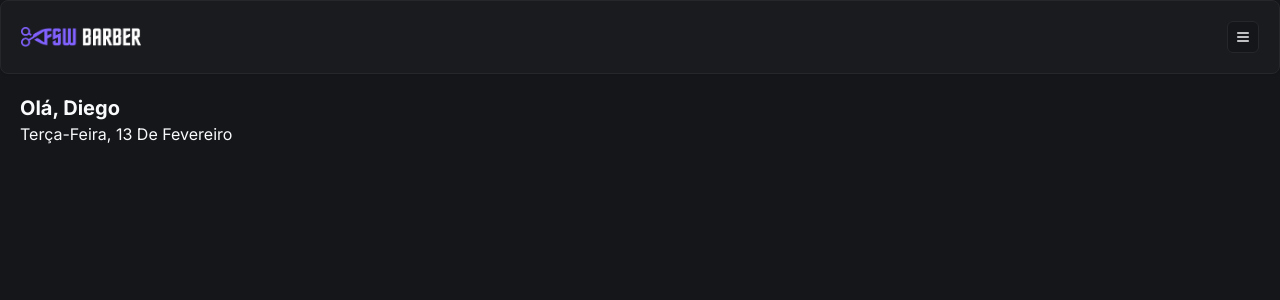
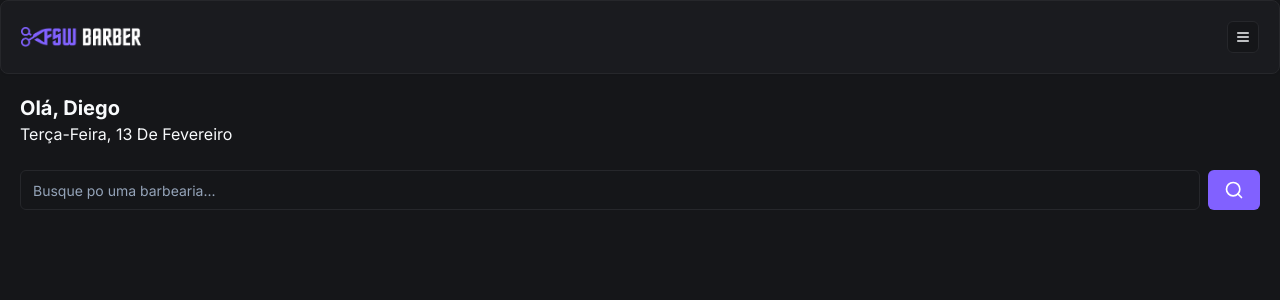
Before and after one commit to dgo-angelo/fullstackweek-barber, a Next.js app: page / in a window 1280 px wide. Shown: the top 300 px of the page. Built offline with nearby package versions, Linux system fonts and the light colour scheme.

Commit message:
(feat) add initial search component

```diff
--- /dev/null
+++ b/app/(home)/_components/search.tsx
@@ -0,0 +1,17 @@
+'use client';
+import { Button } from '@/app/_components/ui/button';
+import { Input } from '@/app/_components/ui/input';
+import { SearchIcon } from 'lucide-react';
+
+const Search = () => {
+  return (
+    <div className='flex items-center gap-2'>
+      <Input placeholder='Busque po uma barbearia...' />
+      <Button variant='default'>
+        <SearchIcon size={20}></SearchIcon>
+      </Button>
+    </div>
+  );
+};
+
+export default Search;
--- a/app/(home)/page.tsx
+++ b/app/(home)/page.tsx
@@ -1,6 +1,7 @@
 import { format } from 'date-fns';
 import Header from '../_components/header';
 import { ptBR } from 'date-fns/locale';
+import Search from './_components/search';
 
 export default function Home() {
   return (
@@ -10,6 +11,9 @@
         <h2 className='text-xl font-bold'>Olá, Diego</h2>
         <p className='capitalize'>{format(new Date(), "EEEE',' dd 'de' MMMM", { locale: ptBR })}</p>
       </div>
+      <div className='px-5 mt-6'>
+        <Search />
+      </div>
     </div>
   );
 }
--- /dev/null
+++ b/app/_components/ui/input.tsx
@@ -0,0 +1,25 @@
+import * as React from "react"
+
+import { cn } from "@/app/_lib/utils"
+
+export interface InputProps
+  extends React.InputHTMLAttributes<HTMLInputElement> {}
+
+const Input = React.forwardRef<HTMLInputElement, InputProps>(
+  ({ className, type, ...props }, ref) => {
+    return (
+      <input
+        type={type}
+        className={cn(
+          "flex h-10 w-full rounded-md border border-input bg-background px-3 py-2 text-sm ring-offset-background file:border-0 file:bg-transparent file:text-sm file:font-medium placeholder:text-muted-foreground focus-visible:outline-none focus-visible:ring-2 focus-visible:ring-ring focus-visible:ring-offset-2 disabled:cursor-not-allowed disabled:opacity-50",
+          className
+        )}
+        ref={ref}
+        {...props}
+      />
+    )
+  }
+)
+Input.displayName = "Input"
+
+export { Input }
```
